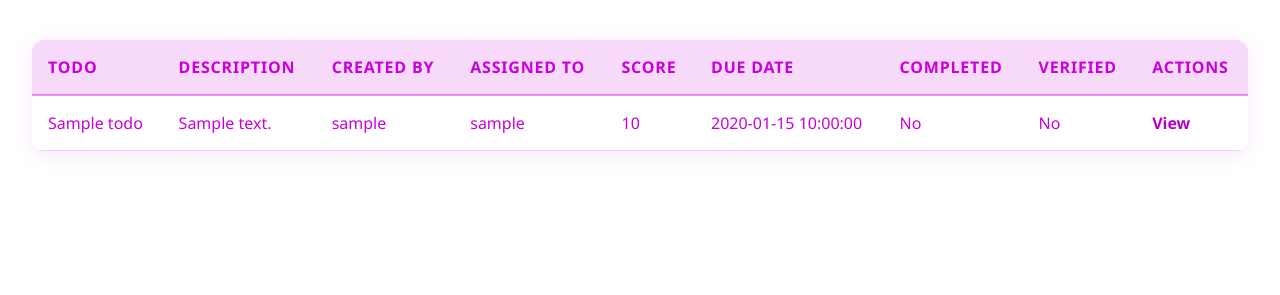
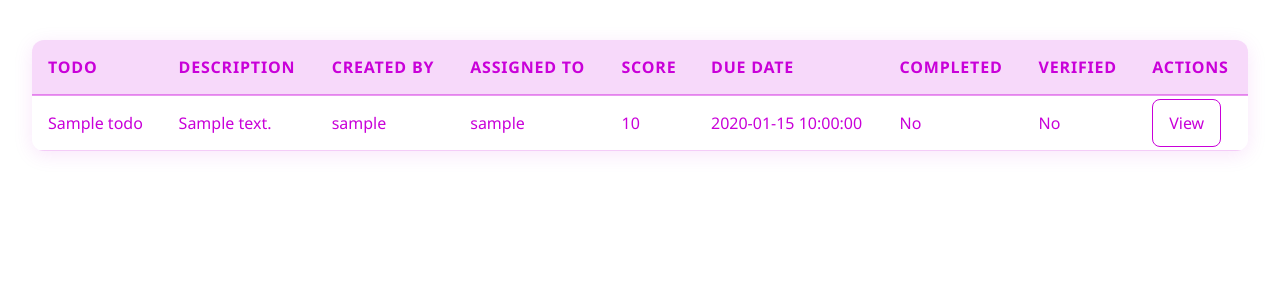
Before and after one commit to kallioaa/Kommuunisovellus, a Flask app: template app/templates/todos/main.html in a window 1280 px wide. Shown: the part 418-713 px from the top of the page. Run offline with Flask 3, Linux system fonts and the light colour scheme; the template is opened without the code that fills it: most values are stand-ins (such as "Sample title", 1, 10 or a date in 2020).

Commit message:
Bugfix removed wrong css classes

```diff
--- a/app/templates/todos/main.html
+++ b/app/templates/todos/main.html
@@ -89,13 +89,13 @@
                                 <button type="submit">Delete</button>
                             </form>
                             <a href="{{ url_for('todos.update_todo', todo_id=item.todo_id) }}"
-                                style="display: inline">Update</a>
+                                style="display: inline" class="button-link">Update</a>
 
                         </div>
                         {% else %}
                         <div>
                             <a href="{{ url_for('todos.view_todo', todo_id=item.todo_id) }}"
-                            style="display: inline">View</a>
+                            style="display: inline" class="button-link">View</a>
                         </div>
                         {% endif %}
                         </td>
```
